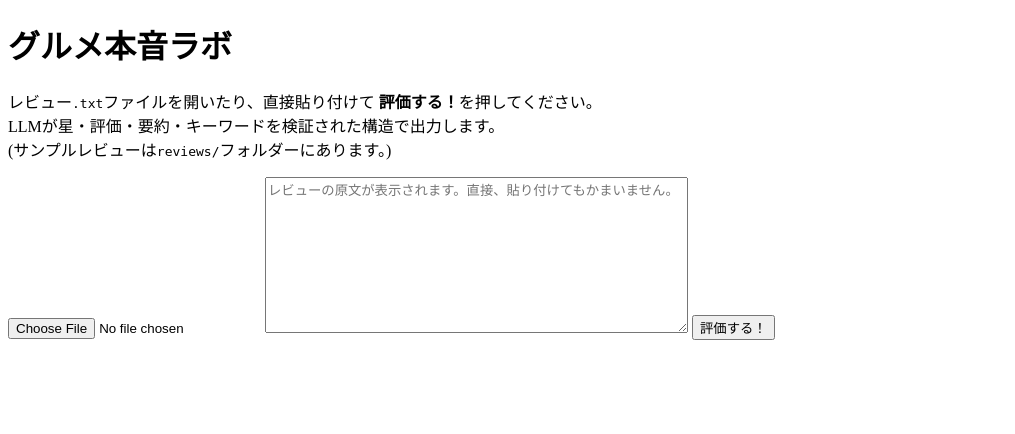
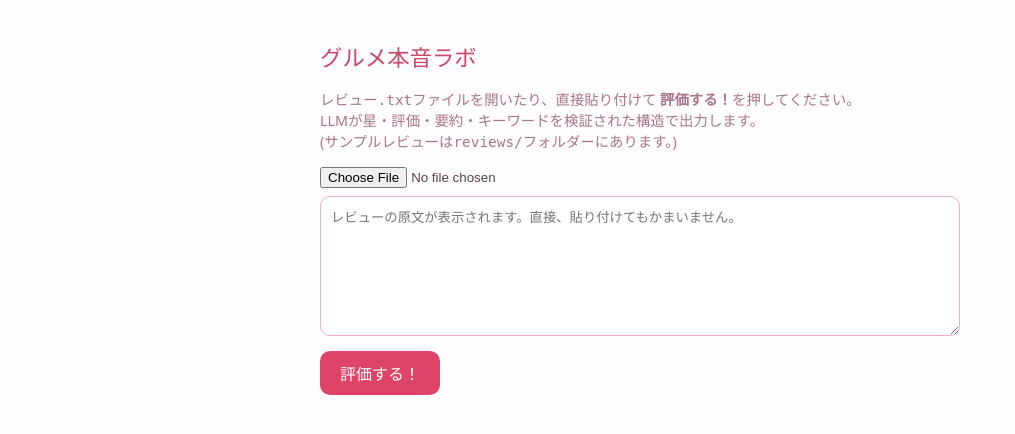
Before and after one commit to Azuking69/AI-Agent-project, a Flask app: page / in a window 1280 px wide. Shown: the top 434 px of the page, without its empty margins (0-1015 px from the left). Run offline with Flask 3, Linux system fonts and the light colour scheme.

Commit message:
26.07.21 made style.css

```diff
--- a/p04_review_scorer/static/style.css
+++ b/p04_review_scorer/static/style.css
@@ -0,0 +1,112 @@
+body {
+  font-family: system-ui, sans-serif;
+  max-width: 640px;
+  margin: 40px auto;
+  padding: 0 16px;
+  color: #5a4048;
+  background: #fffdfd;
+}
+
+h1 {
+  font-size: 1.4rem;
+  color: #c94a68;
+  font-weight: 500;
+}
+
+.hint {
+  color: #a8768a;
+  font-size: 0.9rem;
+}
+
+textarea {
+  width: 100%;
+  height: 140px;
+  margin-top: 8px;
+  box-sizing: border-box;
+  font-family: inherit;
+  padding: 10px;
+  border: 1px solid #f0aebe;
+  border-radius: 10px;
+  background: #fff;
+}
+
+textarea:focus {
+  outline: none;
+  border-color: #de4468;
+}
+
+button {
+  margin-top: 10px;
+  padding: 10px 20px;
+  font-size: 1rem;
+  cursor: pointer;
+  background: #de4468;
+  color: #fff;
+  border: none;
+  border-radius: 10px;
+  transition: background 0.2s;
+}
+
+button:hover {
+  background: #c94a68;
+}
+
+button:disabled {
+  background: #f0aebe;
+  cursor: not-allowed;
+}
+
+#result {
+  margin-top: 24px;
+}
+
+.card {
+  background: #fff;
+  border: 1.5px dashed #f0aebe;
+  border-radius: 12px;
+  padding: 16px;
+}
+
+.stars {
+  font-size: 1.6rem;
+  letter-spacing: 2px;
+  color: #ee8fa3;
+}
+
+.badge {
+  display: inline-block;
+  padding: 2px 10px;
+  border-radius: 10px;
+  font-size: 0.85rem;
+  color: #fff;
+}
+
+.badge.positive {
+  background: #6fbf8f;
+}
+.badge.neutral {
+  background: #f2b705;
+}
+.badge.negative {
+  background: #e24b4a;
+}
+
+.summary {
+  margin: 12px 0;
+  color: #8a6c74;
+  font-size: 0.95rem;
+}
+
+.keywords span {
+  display: inline-block;
+  background: #fce3e9;
+  color: #c94a68;
+  border-radius: 6px;
+  padding: 2px 8px;
+  margin: 2px;
+  font-size: 0.85rem;
+}
+
+.error {
+  color: #e24b4a;
+}
--- a/p04_review_scorer/templates/index.html
+++ b/p04_review_scorer/templates/index.html
@@ -3,6 +3,7 @@
   <head>
     <meta charset="UTF-8" />
     <meta name="viewport" content="width=device-width, initial-scale=1.0" />
+    <link rel="stylesheet" href="{{url_for('static', filename='style.css')}}" />
     <title>グルメ本音ラボ</title>
   </head>
   <body>
```
